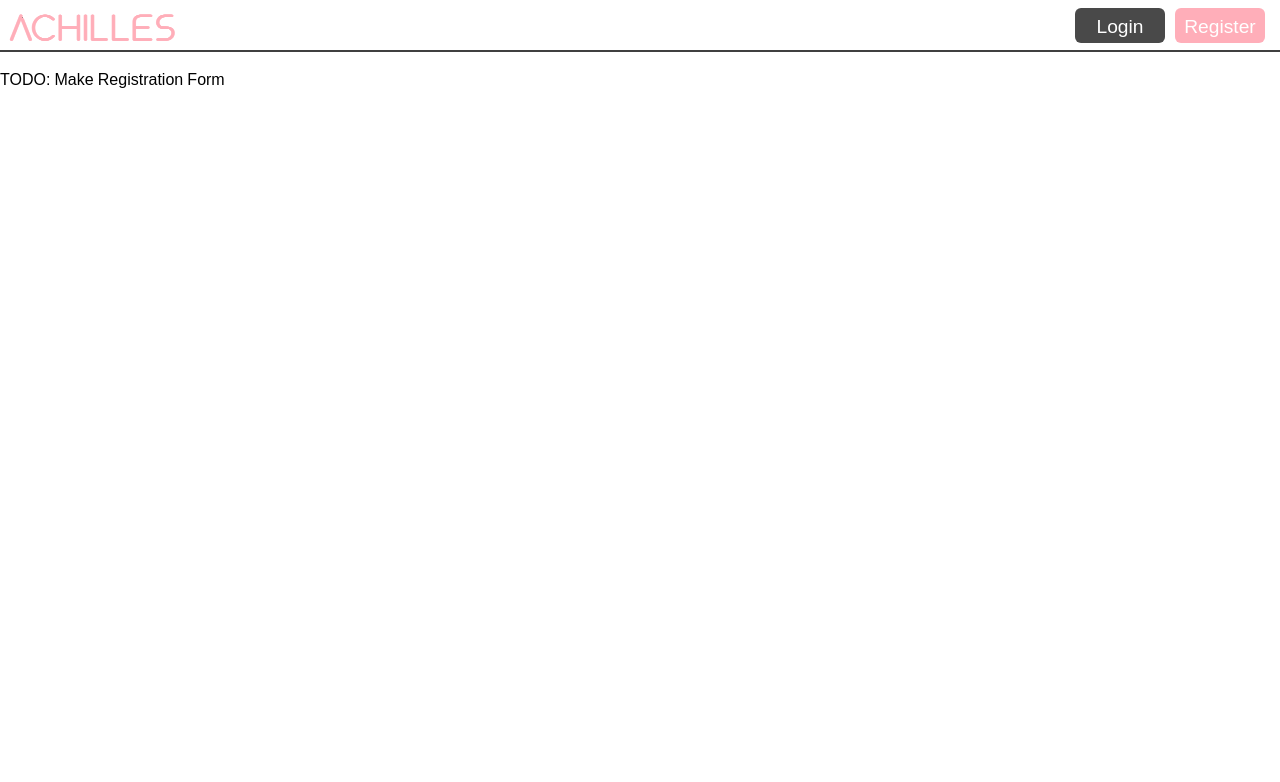
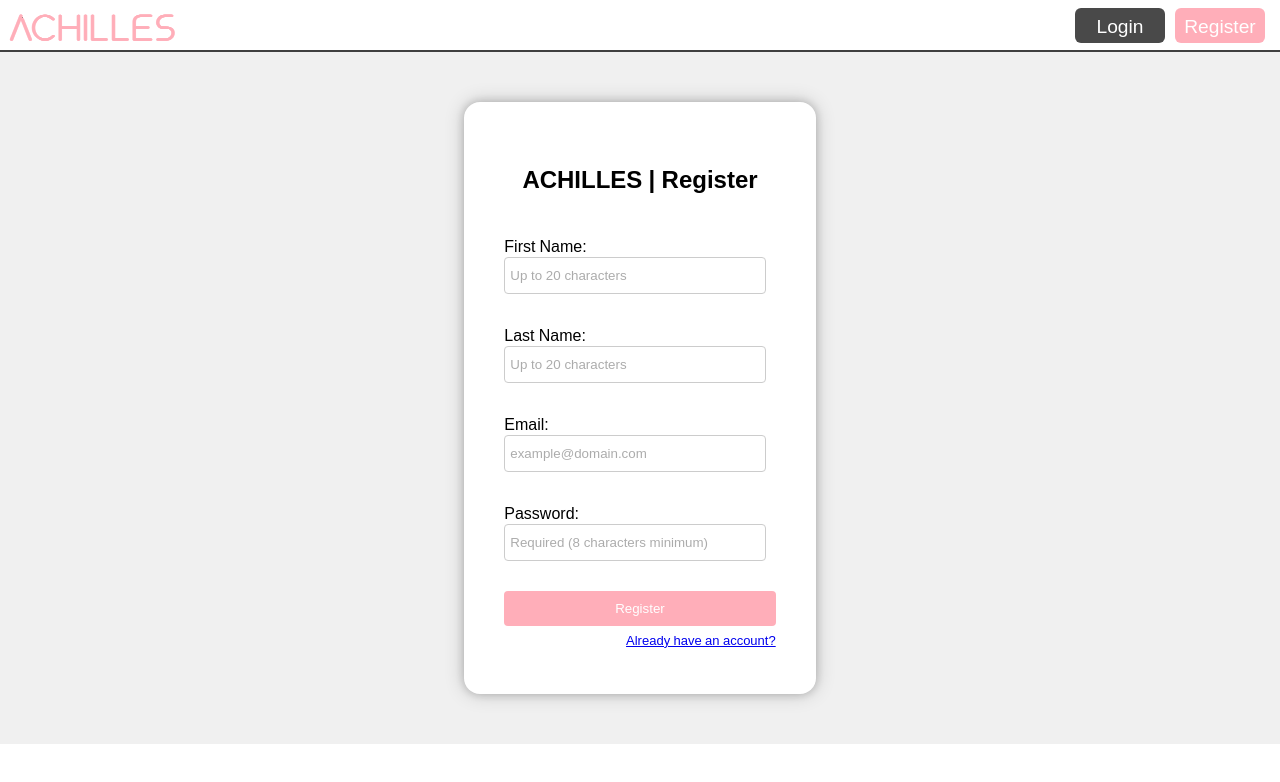
Before and after one commit to Plextrang/Achilles, a React (Create React App) app in the folder client/: page /Register in a window 1280 px wide. Shown: the top 782 px of the page. Built offline with nearby package versions, Linux system fonts and the light colour scheme; a web font is replaced by a local one.

Commit message:
Adding Register Page
- Changed Username to Email to match schema

```diff
--- a/client/src/Pages/Login.css
+++ b/client/src/Pages/Login.css
@@ -22,7 +22,7 @@
     margin-bottom: 30px;
 }
 
-#username::placeholder {
+#email::placeholder, #password::placeholder {
   opacity: .6;
 }
 
--- a/client/src/Pages/Login.js
+++ b/client/src/Pages/Login.js
@@ -3,13 +3,13 @@ import {Link} from 'react-router-dom'
 import './Login.css';
 
 export default function Login() {
-	const [username, setUsername] = useState('');
+	const [email, setEmail] = useState('');
 	const [password, setPassword] = useState('');
 
 	const handleLogin = (e) => {
 		e.preventDefault();
 		// TODO: Replace console.log statements with actual logic
-		console.log('Username:', username);
+		console.log('Email:', email);
 		console.log('Password:', password);
 	};
 
@@ -18,22 +18,22 @@ export default function Login() {
 			<form onSubmit={handleLogin} className="login-form">
 				<center><h2 id="login-header">ACHILLES | Sign In</h2></center>
 				<div className="input-group">
-					<label htmlFor="username">Username:</label>
-					<input type="text" id="username"
-						value={username}
-						onChange={(e) => setUsername(e.target.value)}
+					<label htmlFor="email">Email:</label>
+					<input type="text" id="email" placeholder='example@domain.com'
+						value={email}
+						onChange={(e) => setEmail(e.target.value)}
 						required
 					/>
 				</div>
 				<div className="input-group">
 					<label htmlFor="password">Password:</label>
 					<input
-						type="password"
-						id="password"
+						type="password" id="password" placeholder='Required (8 characters minimum)'
 						value={password}
 						onChange={(e) => setPassword(e.target.value)}
 						required
 					/>
+					{/* TODO: MAKE FORGOT email/PASSWORD FORM AND LINK */}
 				</div>
 				<button type="submit">Login</button>
 				<Link id="no-account" to="/Register">Don't have an account?</Link>
--- a/client/src/Pages/Register.css
+++ b/client/src/Pages/Register.css
@@ -0,0 +1,57 @@
+.register-container {
+    display: flex;
+    justify-content: center;
+    align-items: center;
+    height: 100%;
+    background-color: #f0f0f0;
+}
+
+.register-form {
+    margin: 50px 0px;
+    background-color: white;
+    padding: 40px;
+    border: none;
+    box-shadow: 0 0 8px 0 rgba(0, 0, 0, 0.2), 0 0 20px 0 rgba(0, 0, 0, 0.19);
+    border-radius: 16px;
+}
+
+#register-header {
+  margin-bottom: 40px;
+}
+
+.input-group {
+    margin-bottom: 30px;
+}
+
+#fname::placeholder, #lname::placeholder, #email::placeholder, #password::placeholder {
+  opacity: .6;
+}
+
+input[type='text'],
+input[type='password'] {
+    width: 92%;
+    padding: 10px 5px;
+    border: 1px solid #ccc;
+    border-radius: 4px;
+}
+
+.register-container button {
+    width: 100%;
+    padding: 10px;
+    background-color: #FFAEB9;
+    color: #fff;
+    border: none;
+    border-radius: 4px;
+    cursor: pointer;
+}
+
+.register-container button:hover {
+    background-color: #ffc0c8;
+}
+
+#account-exist {
+  display: flex;
+  justify-content: right;
+  margin: 5px 0px;
+  font-size: small;
+}
--- a/client/src/Pages/Register.js
+++ b/client/src/Pages/Register.js
@@ -1,9 +1,63 @@
-import React from 'react'
+import React, { useState } from 'react';
+import {Link} from 'react-router-dom'
+import './Register.css';
 
 export default function Register() {
-  return (
-    <div className='reg-container'>
-        <p>TODO: Make Registration Form</p>
-    </div>
-  )
+  const [fname, setFname] = useState('');
+  const [lname, setLname] = useState('');
+	const [email, setEmail] = useState('');
+	const [password, setPassword] = useState('');
+
+	const handleregister = (e) => {
+		e.preventDefault();
+		// TODO: Replace console.log statements with actual logic
+		console.log('email:', email);
+		console.log('Password:', password);
+	};
+
+	return (
+		<div className="register-container">
+			<form onSubmit={handleregister} className="register-form">
+				<center><h2 id="register-header">ACHILLES | Register</h2></center>
+				<div className="input-group">
+					<label htmlFor="fname">First Name:</label>
+					<input
+						type="text" id="fname" placeholder='Up to 20 characters'
+						value={fname}
+						onChange={(e) => setFname(e.target.value)}
+						required
+					/>
+				</div>
+				<div className="input-group">
+					<label htmlFor="lname">Last Name:</label>
+					<input
+						type="text" id="lname" placeholder='Up to 20 characters'
+						value={lname}
+						onChange={(e) => setLname(e.target.value)}
+						required
+					/>
+				</div>
+				<div className="input-group">
+					<label htmlFor="email">Email:</label>
+					<input type="text" id="email" placeholder='example@domain.com'
+						pattern="[a-z0-9._%+\-]+@[a-z0-9.\-]+\.[a-z]{2,}$" title="Format is example@domain.com"
+						value={email}
+						onChange={(e) => setEmail(e.target.value)}
+						required
+					/>
+				</div>
+				<div className="input-group">
+					<label htmlFor="password">Password:</label>
+					<input
+						type="password" id="password" placeholder='Required (8 characters minimum)'
+						value={password}
+						onChange={(e) => setPassword(e.target.value)}
+						required
+					/>
+				</div>
+				<button type="submit">Register</button>
+				<Link id="account-exist" to="/Login">Already have an account?</Link>
+			</form>
+		</div>
+	);
 }
```
